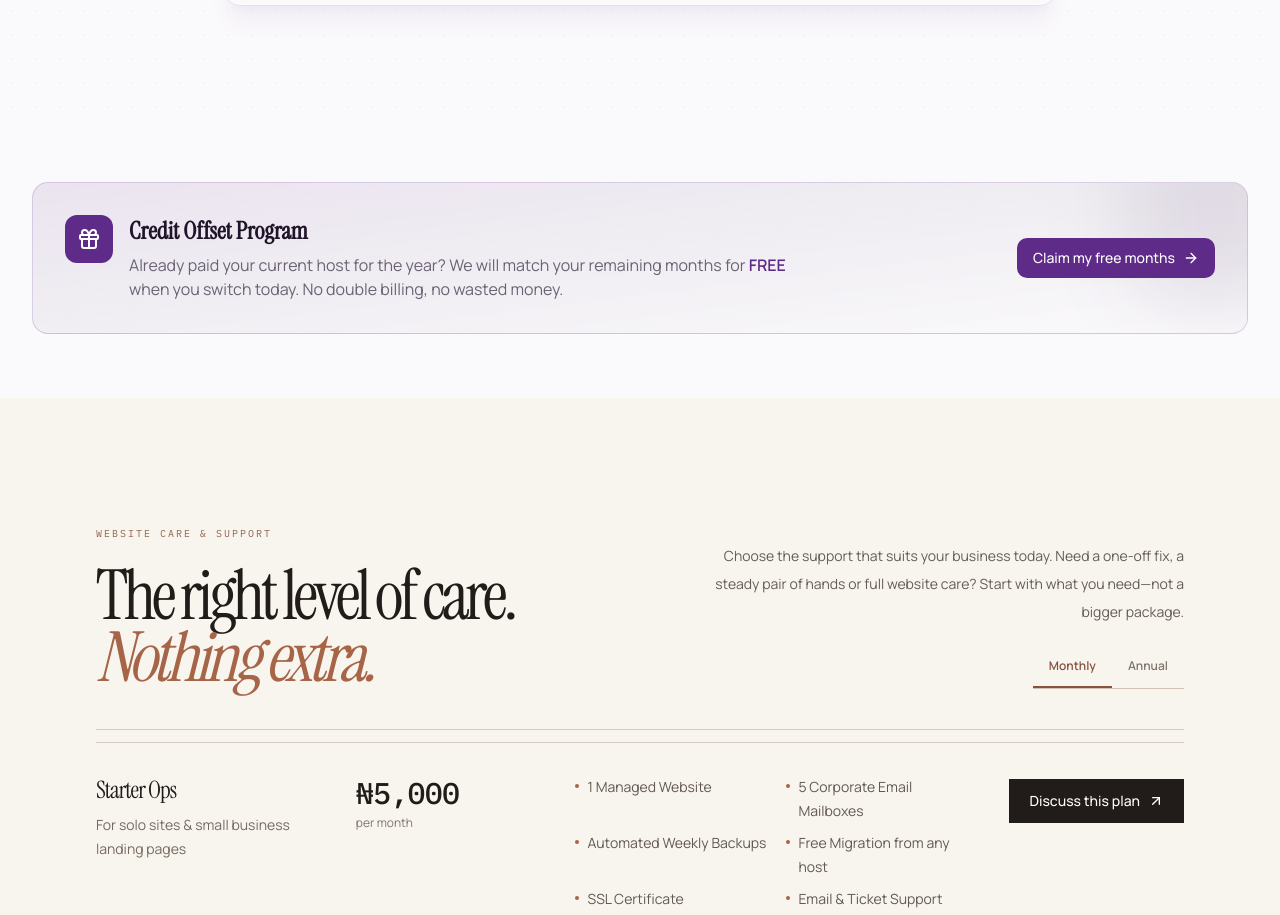
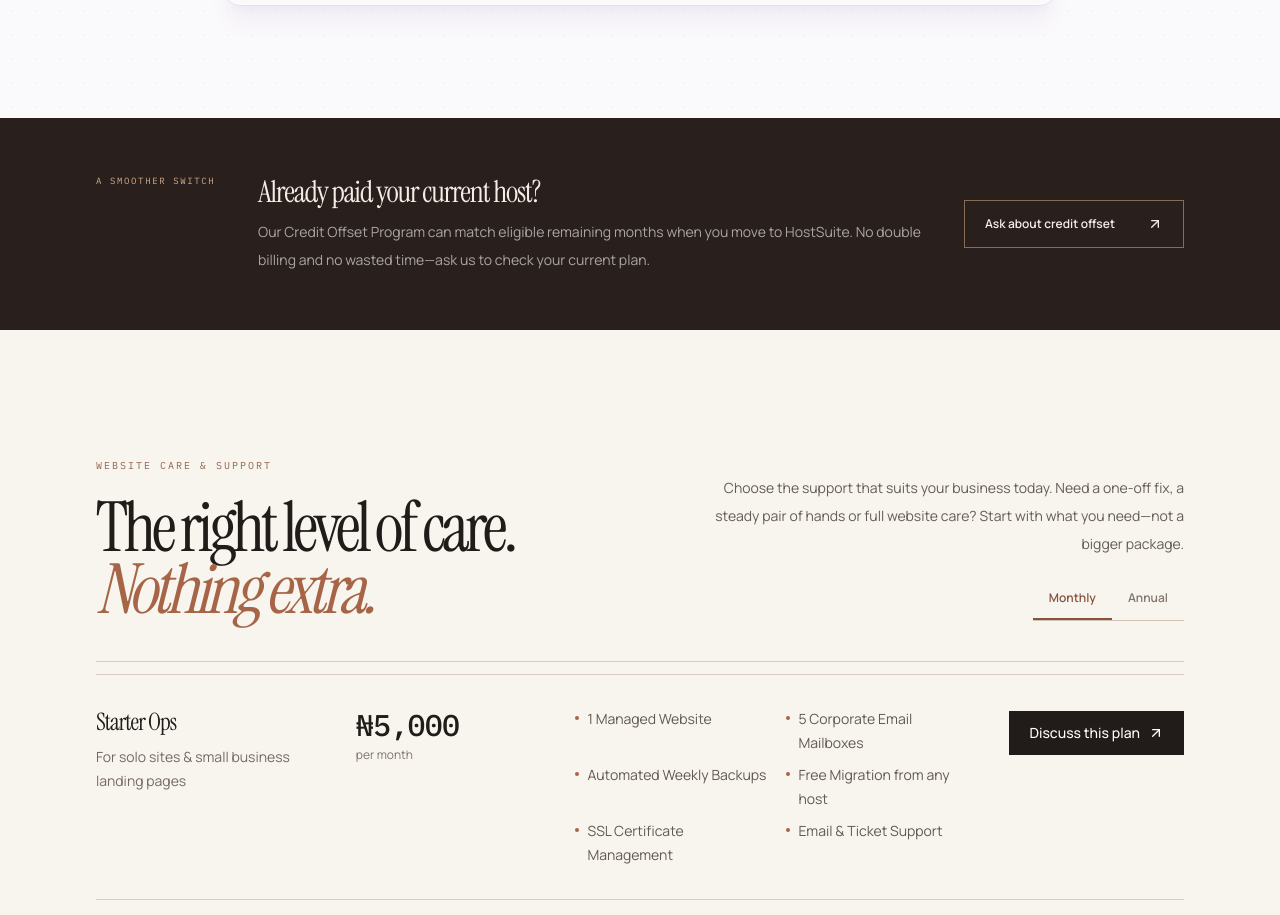
Before and after one commit to Holladworld/hostsuite, a Next.js app: page / in a window 1280 px wide. Shown: the part 4586-5501 px from the top of the page. Built offline with nearby package versions, Linux system fonts and the light colour scheme; no server answers; the database is empty.

Commit message:
Restyle credit offset offer as a restrained editorial strip

```diff
--- a/components/credit-offset-banner.tsx
+++ b/components/credit-offset-banner.tsx
@@ -1,44 +1,20 @@
 'use client';
 
-import { motion } from 'framer-motion';
-import { Gift, ArrowRight } from 'lucide-react';
-import { Button } from '@/components/ui/button';
+import { motion, useReducedMotion } from 'framer-motion';
+import { ArrowUpRight } from 'lucide-react';
 import { waLink } from '@/lib/constants';
 
 export function CreditOffsetBanner() {
+  const reduceMotion = useReducedMotion();
   return (
-    <section className="py-12 lg:py-16">
-      <div className="mx-auto max-w-7xl px-4 sm:px-6 lg:px-8">
-        <motion.div
-          initial={{ opacity: 0, y: 20 }}
-          whileInView={{ opacity: 1, y: 0 }}
-          viewport={{ once: true, margin: '-60px' }}
-          transition={{ duration: 0.5 }}
-          className="relative overflow-hidden rounded-2xl border border-primary/20 bg-gradient-to-br from-primary/10 via-secondary/5 to-background p-6 sm:p-8"
-        >
-          <div className="pointer-events-none absolute -right-16 -top-16 h-48 w-48 rounded-full bg-secondary/10 blur-2xl" />
-          <div className="relative flex flex-col items-start gap-5 sm:flex-row sm:items-center sm:justify-between">
-            <div className="flex items-start gap-4">
-              <div className="flex h-12 w-12 shrink-0 items-center justify-center rounded-xl bg-primary text-primary-foreground">
-                <Gift className="h-6 w-6" />
-              </div>
-              <div>
-                <h3 className="font-display text-xl font-bold text-foreground sm:text-2xl">
-                  Credit Offset Program
-                </h3>
-                <p className="mt-1.5 max-w-2xl text-sm text-muted-foreground sm:text-base">
-                  Already paid your current host for the year? We will match your remaining months for <span className="font-semibold text-primary">FREE</span> when you switch today. No double billing, no wasted money.
-                </p>
-              </div>
-            </div>
-            <Button asChild className="shrink-0 bg-primary text-primary-foreground hover:bg-primary/90">
-              <a href={waLink('Hello HostSuite, I want to switch and use your Credit Offset Program. I have already paid my current host.')} target="_blank" rel="noopener noreferrer" className="gap-2">
-                Claim my free months <ArrowRight className="h-4 w-4" />
-              </a>
-            </Button>
-          </div>
-        </motion.div>
-      </div>
+    <section className="bg-[#29201E] py-12 text-[#F3EDE4] lg:py-14">
+      <motion.div initial={reduceMotion ? false : { opacity: 0, y: 16 }} whileInView={{ opacity: 1, y: 0 }} viewport={{ once: true, amount: 0.3 }} transition={{ duration: 0.5 }} className="mx-auto grid max-w-[1500px] gap-5 px-5 sm:px-9 lg:grid-cols-[1fr_auto] lg:items-center lg:px-16 xl:px-24">
+        <div className="grid gap-3 sm:grid-cols-[150px_1fr] sm:items-start">
+          <p className="font-mono-data text-[9px] uppercase tracking-[0.18em] text-[#D4A987]">A smoother switch</p>
+          <div><h3 className="font-display text-2xl tracking-[-0.04em] sm:text-3xl">Already paid your current host?</h3><p className="mt-2 max-w-3xl text-sm leading-7 text-white/60">Our Credit Offset Program can match eligible remaining months when you move to HostSuite. No double billing and no wasted time—ask us to check your current plan.</p></div>
+        </div>
+        <a href={waLink('Hello HostSuite, I want to ask about the Credit Offset Program. I have already paid my current host.')} target="_blank" rel="noopener noreferrer" className="inline-flex min-h-12 items-center justify-between gap-8 border border-[#D4A987]/55 px-5 text-xs font-semibold text-[#F3EDE4] transition-colors hover:bg-[#D4A987] hover:text-[#29201E]">Ask about credit offset <ArrowUpRight className="h-4 w-4" /></a>
+      </motion.div>
     </section>
   );
 }
```
